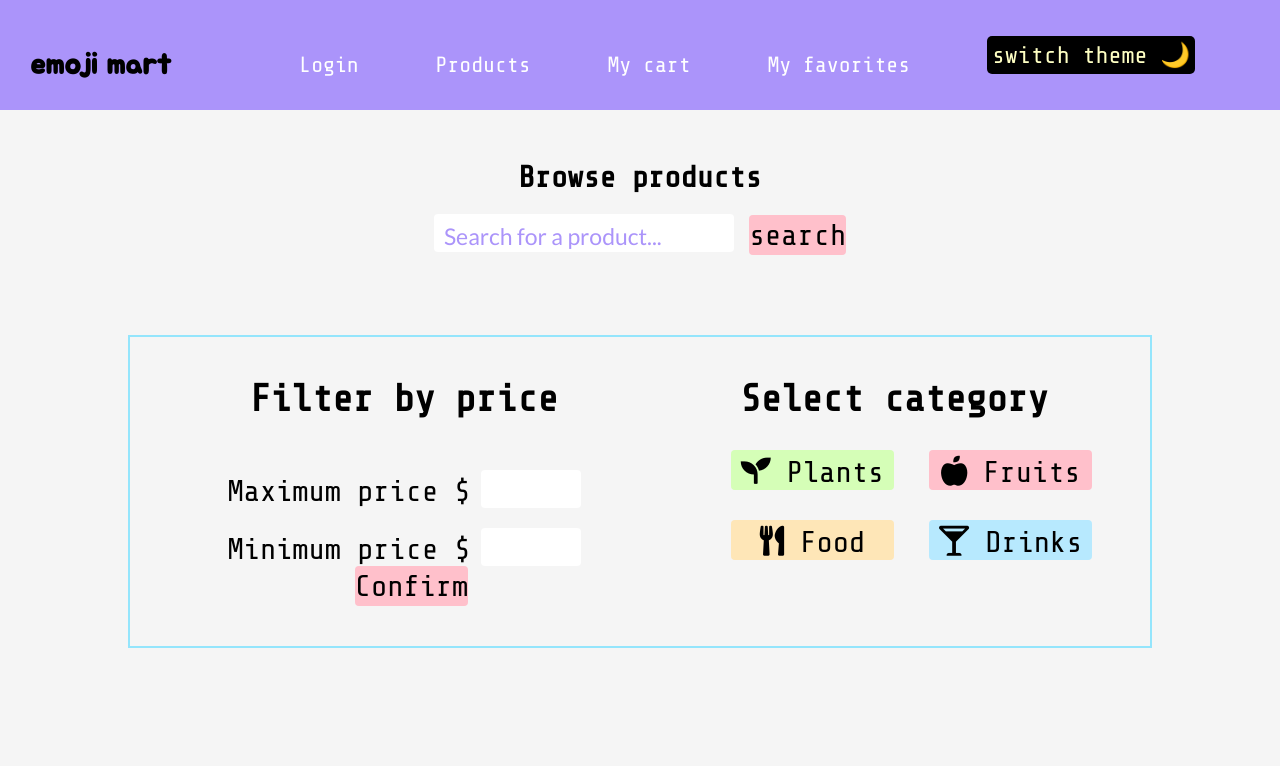
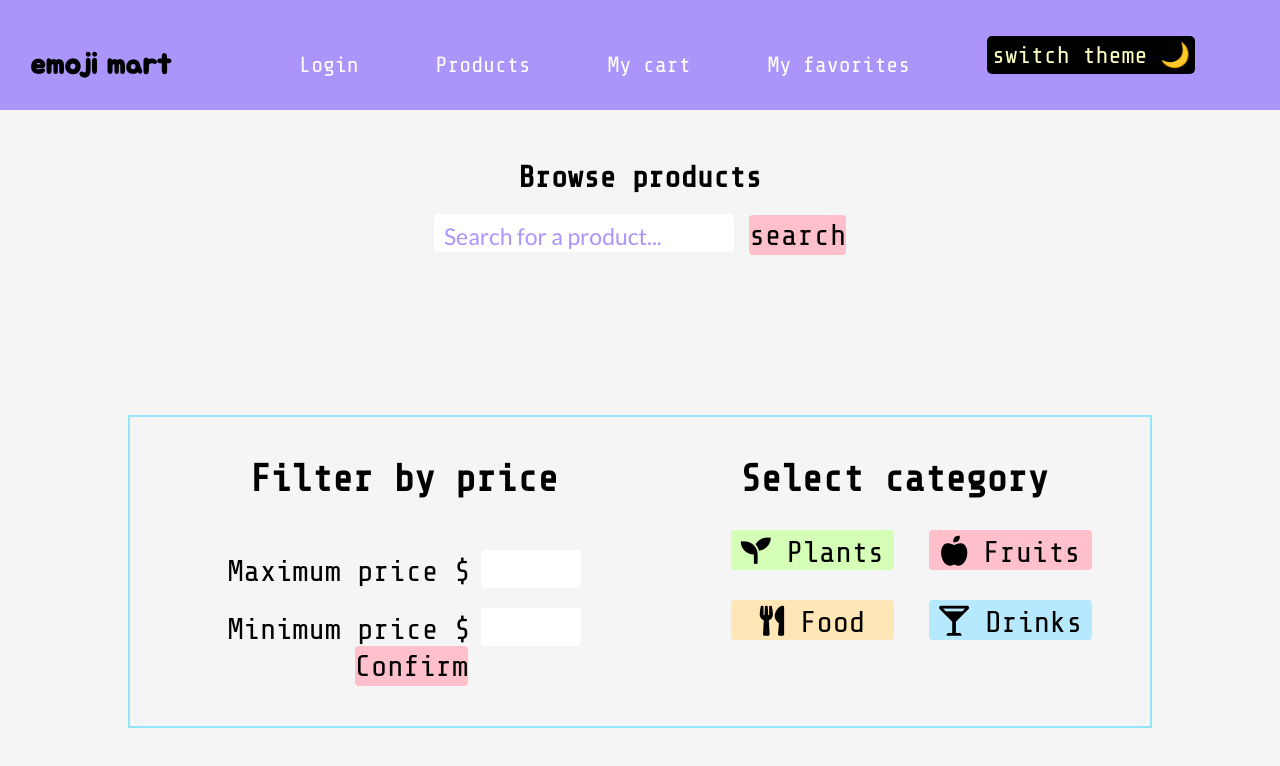
Before and after one commit to solenedel/emoji-mart, a React (Create React App) app: page /products in a window 1280 px wide. Shown: the top 766 px of the page. Built offline with nearby package versions, Linux system fonts and the light colour scheme; a web font is replaced by a local one.

Commit message:
more filters form to own component

```diff
--- a/src/components/BrowseProducts.js
+++ b/src/components/BrowseProducts.js
@@ -1,6 +1,7 @@
 import axios from "axios";
 import React, { useEffect, useState } from "react";
 import { ThreeDots } from "react-loader-spinner";
+import FilterForm from "./FilterForm";
 import Searchbar from "./Searchbar";
 import { StyledProduct } from "./styled/Product.style";
 
@@ -10,13 +11,8 @@ const baseURL = `http://localhost:8081`;
 const Products = ({ className }) => {
   const [searchQuery, setSearchQuery] = useState("");
   const [searchResults, setSearchResults] = useState([]);
-  const [selectedCategory, setSelectedCategory] = useState("");
   const [isLoading, setIsLoading] = useState(false);
   const [queryReturned, setQueryReturned] = useState(false);
-  const [priceRange, setPriceRange] = useState({
-    min: 0,
-    max: 0,
-  });
 
   const handleSearchInputChange = (e) => {
     console.log("e.target.value", e.target.value);
@@ -49,75 +45,6 @@ const Products = ({ className }) => {
     }
   };
 
-  const setPlantsCategory = () => {
-    setSelectedCategory("plants");
-  };
-
-  const setFruitsCategory = () => {
-    setSelectedCategory("fruits");
-  };
-
-  const setFoodCategory = () => {
-    setSelectedCategory("food");
-  };
-
-  const setDrinksCategory = () => {
-    setSelectedCategory("drinks");
-  };
-
-  // get products from categories
-  useEffect(() => {
-    // ⚠️ make this more modular later by creating a custom category button component
-    // the below if statement is a temporary workaround but should be removed later
-    if (selectedCategory !== "") {
-      axios
-        .get(baseURL + `/products/category/${selectedCategory}`)
-        .then((res) => {
-          setSearchResults(res.data);
-        })
-        .catch((err) => {
-          console.log(err);
-        });
-    }
-  }, [selectedCategory]);
-
-  const handleMinInputChange = (e) => {
-    setPriceRange({ ...priceRange, min: Number(e.target.value) }); // USE PREV
-    // console.log("MIN PRICE:  ", Number(priceRange.min));
-  };
-
-  const handleMaxInputChange = (e) => {
-    setPriceRange({ ...priceRange, max: Number(e.target.value) }); // USE PREV
-    // console.log("MAX PRICE:  ", Number(priceRange.max));
-  };
-
-  const handlePriceFormSubmit = (e) => {
-    e.preventDefault();
-    console.log("SUBMITTED PRICE RANGE: ", priceRange);
-
-    if (priceRange.min > 0 && priceRange.max > 0) {
-      axios
-        .get(
-          baseURL + `/products/search/price/${priceRange.min}/${priceRange.max}`
-        )
-        .then((res) => {
-          console.log("RES.DATA PRICE FILTER", res.data);
-          setSearchResults(res.data);
-
-          // display the loader for a minimum amount of time (750 ms)
-          setTimeout(() => {
-            setIsLoading(false);
-            setQueryReturned(true);
-          }, 750);
-        })
-        .catch((err) => {
-          console.log(err);
-          setIsLoading(false);
-          setQueryReturned(false);
-        });
-    }
-  };
-
   return (
     <div className={className}>
       <h3>Browse products</h3>
@@ -125,85 +52,6 @@ const Products = ({ className }) => {
         handleSearchInputChange={handleSearchInputChange}
         handleSearchSubmit={handleSearchSubmit}
       />
-      <div className="filters">
-        <form
-          action="submit"
-          id="price-filter-form"
-          onSubmit={handlePriceFormSubmit}
-        >
-          <h4>Filter by price</h4>
-          <label htmlFor="max-price">
-            {" "}
-            Maximum price $
-            <input
-              type="number"
-              id="max-price"
-              name="max-price"
-              min={0}
-              onChange={handleMaxInputChange}
-            />
-          </label>
-
-          <label htmlFor="min-price">
-            {" "}
-            Minimum price $
-            <input
-              type="number"
-              id="min-price"
-              name="min-price"
-              min={0}
-              onChange={handleMinInputChange}
-            />
-          </label>
-          <button type="submit">Confirm</button>
-        </form>
-        <section id="browse-category">
-          <h4>Select category</h4>
-          <div className="category-buttons">
-            <button
-              type="button"
-              className="plants"
-              onClick={() => {
-                setPlantsCategory();
-              }}
-            >
-              <i className="fas fa-seedling" />
-              &nbsp;Plants
-            </button>
-            <button
-              type="button"
-              className="fruits"
-              onClick={() => {
-                setFruitsCategory();
-              }}
-            >
-              <i className="fas fa-apple-alt" />
-              &nbsp;Fruits
-            </button>
-            <button
-              type="button"
-              className="food"
-              onClick={() => {
-                setFoodCategory();
-              }}
-            >
-              <i className="fas fa-utensils" />
-              &nbsp;Food
-            </button>
-            <button
-              type="button"
-              className="drinks"
-              onClick={() => {
-                setDrinksCategory();
-              }}
-            >
-              <i className="fas fa-glass-martini-alt" />
-              &nbsp;Drinks
-            </button>
-          </div>
-        </section>
-      </div>
-
       {isLoading && (
         <ThreeDots
           height="200"
@@ -228,6 +76,14 @@ const Products = ({ className }) => {
             );
           })}
       </div>
+      <FilterForm
+        searchResults={searchResults}
+        setSearchResults={setSearchResults}
+        isLoading={isLoading}
+        setIsLoading={setIsLoading}
+        queryReturned={queryReturned}
+        setQueryReturned={setQueryReturned}
+      />
     </div>
   );
 };
--- /dev/null
+++ b/src/components/FilterForm.js
@@ -0,0 +1,172 @@
+import React, { useState } from "react";
+import axios from "axios";
+
+// URL to prepend for axios requests
+const baseURL = `http://localhost:8081`;
+
+const FilterForm = ({
+  searchResults,
+  setSearchResults,
+  queryReturned,
+  setQueryReturned,
+  isLoading,
+  setIsLoading,
+}) => {
+  const [selectedCategory, setSelectedCategory] = useState("");
+  const [priceRange, setPriceRange] = useState({
+    min: 0,
+    max: 0,
+  });
+
+  // get products from categories
+  // useEffect(() => {
+  //   // ⚠️ make this more modular later by creating a custom category button component
+  //   // the below if statement is a temporary workaround but should be removed later
+  //   if (selectedCategory !== "") {
+  //     axios
+  //       .get(baseURL + `/products/category/${selectedCategory}`)
+  //       .then((res) => {
+  //         setSearchResults(res.data);
+  //       })
+  //       .catch((err) => {
+  //         console.log(err);
+  //       });
+  //   }
+  // }, [selectedCategory]);
+
+  const setPlantsCategory = () => {
+    setSelectedCategory("plants");
+  };
+
+  const setFruitsCategory = () => {
+    setSelectedCategory("fruits");
+  };
+
+  const setFoodCategory = () => {
+    setSelectedCategory("food");
+  };
+
+  const setDrinksCategory = () => {
+    setSelectedCategory("drinks");
+  };
+
+  const handleMinInputChange = (e) => {
+    setPriceRange({ ...priceRange, min: Number(e.target.value) }); // USE PREV
+    // console.log("MIN PRICE:  ", Number(priceRange.min));
+  };
+
+  const handleMaxInputChange = (e) => {
+    setPriceRange({ ...priceRange, max: Number(e.target.value) }); // USE PREV
+    // console.log("MAX PRICE:  ", Number(priceRange.max));
+  };
+
+  const handlePriceFormSubmit = (e) => {
+    e.preventDefault();
+    console.log("SUBMITTED PRICE RANGE: ", priceRange);
+
+    if (priceRange.min > 0 && priceRange.max > 0) {
+      axios
+        .get(
+          baseURL + `/products/search/price/${priceRange.min}/${priceRange.max}`
+        )
+        .then((res) => {
+          console.log("RES.DATA PRICE FILTER", res.data);
+          setSearchResults(res.data);
+
+          // display the loader for a minimum amount of time (750 ms)
+          setTimeout(() => {
+            setIsLoading(false);
+            setQueryReturned(true);
+          }, 750);
+        })
+        .catch((err) => {
+          console.log(err);
+          setIsLoading(false);
+          setQueryReturned(false);
+        });
+    }
+  };
+
+  return (
+    <div className="filters">
+      <form
+        action="submit"
+        id="price-filter-form"
+        onSubmit={handlePriceFormSubmit}
+      >
+        <h4>Filter by price</h4>
+        <label htmlFor="max-price">
+          {" "}
+          Maximum price $
+          <input
+            type="number"
+            id="max-price"
+            name="max-price"
+            min={0}
+            onChange={handleMaxInputChange}
+          />
+        </label>
+
+        <label htmlFor="min-price">
+          {" "}
+          Minimum price $
+          <input
+            type="number"
+            id="min-price"
+            name="min-price"
+            min={0}
+            onChange={handleMinInputChange}
+          />
+        </label>
+        <button type="submit">Confirm</button>
+      </form>
+      <section id="browse-category">
+        <h4>Select category</h4>
+        <div className="category-buttons">
+          <button
+            type="button"
+            className="plants"
+            onClick={() => {
+              setPlantsCategory();
+            }}
+          >
+            <i className="fas fa-seedling" />
+            &nbsp;Plants
+          </button>
+          <button
+            type="button"
+            className="fruits"
+            onClick={() => {
+              setFruitsCategory();
+            }}
+          >
+            <i className="fas fa-apple-alt" />
+            &nbsp;Fruits
+          </button>
+          <button
+            type="button"
+            className="food"
+            onClick={() => {
+              setFoodCategory();
+            }}
+          >
+            <i className="fas fa-utensils" />
+            &nbsp;Food
+          </button>
+          <button
+            type="button"
+            className="drinks"
+            onClick={() => {
+              setDrinksCategory();
+            }}
+          >
+            <i className="fas fa-glass-martini-alt" />
+            &nbsp;Drinks
+          </button>
+        </div>
+      </section>
+    </div>
+  );
+};
+
+export default FilterForm;
--- a/src/components/styled/BrowseProducts.style.js
+++ b/src/components/styled/BrowseProducts.style.js
@@ -22,10 +22,6 @@ export const StyledBrowseProducts = styled(Products)`
     display: flex;
     flex-direction: column;
     align-items: center;
-
-    /* & h4 {
-      margin-bottom: 50px;
-    } */
 
     div.category-buttons {
       display: grid;
```
